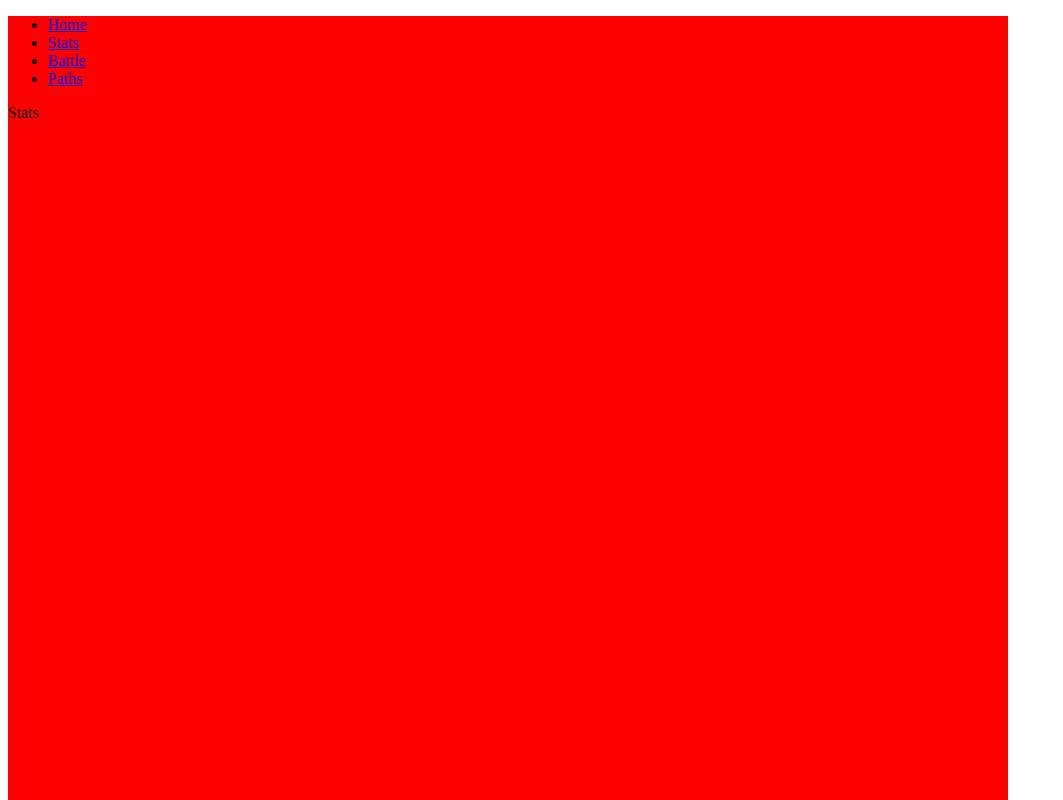
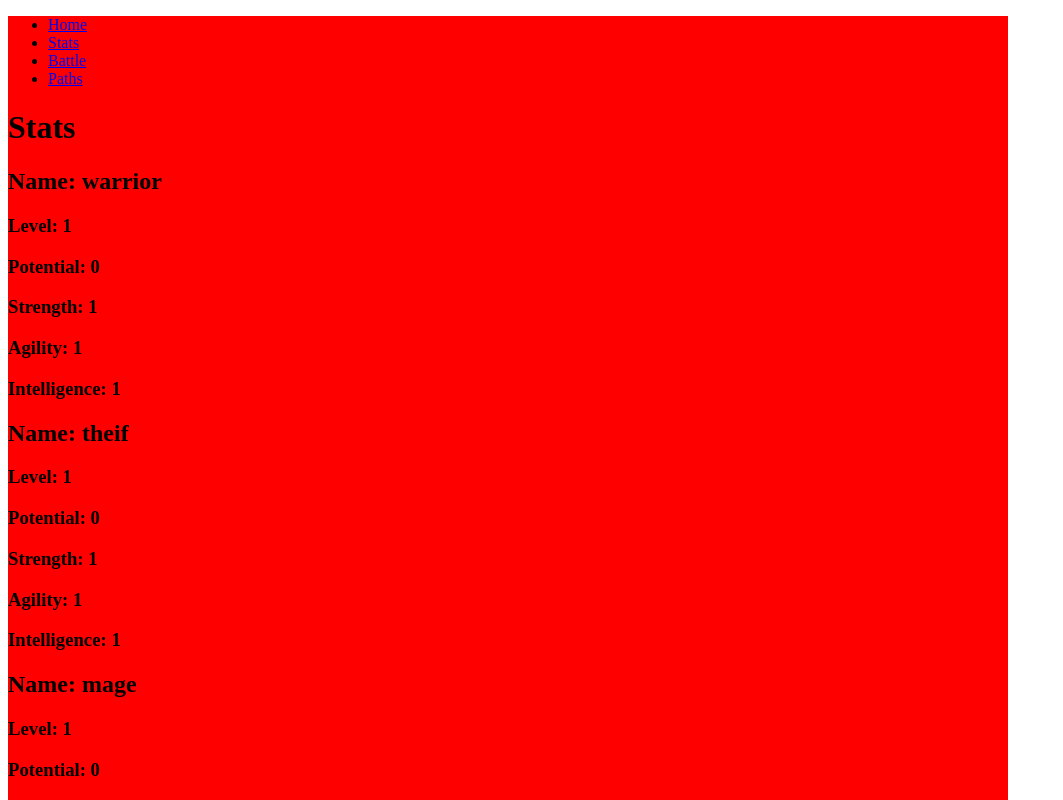
Before and after one commit to yyypasserby/fqyy, a React (Create React App) app: page /stats in a window 1280 px wide. Shown: the top 800 px of the page, without its empty margins (0-1063 px from the left). Built offline with nearby package versions, Linux system fonts and the light colour scheme.

Commit message:
Add characterAtom

```diff
--- /dev/null
+++ b/src/data/atoms/characterAtom.ts
@@ -0,0 +1,40 @@
+import { atom, RecoilState } from "recoil";
+
+interface Character {
+  name: string;
+  level: number;
+  potential: number;
+  strength: number;
+  agility: number;
+  intelligence: number;
+}
+
+export const charaterAtom: RecoilState<Character[]> = atom({
+  key: "characterAtom",
+  default: [
+    {
+      name: "warrior",
+      level: 1,
+      potential: 0,
+      strength: 1,
+      agility: 1,
+      intelligence: 1,
+    },
+    {
+      name: "theif",
+      level: 1,
+      potential: 0,
+      strength: 1,
+      agility: 1,
+      intelligence: 1,
+    },
+    {
+      name: "mage",
+      level: 1,
+      potential: 0,
+      strength: 1,
+      agility: 1,
+      intelligence: 1,
+    },
+  ],
+});
--- a/src/data/atoms/gameAtom.ts
+++ b/src/data/atoms/gameAtom.ts
@@ -1,7 +1,7 @@
 import { atom } from "recoil";
 
-export const gameState = atom({
-  key: "gameState",
+export const gameAtom = atom({
+  key: "gameAtom",
   default: {
     id: 1,
     name: "new game",
--- /dev/null
+++ b/src/data/selectors/pathHistorySelectors.ts
@@ -0,0 +1,15 @@
+import { selector } from "recoil";
+import { pathHistoryAtom } from "../atoms/pathHistoryAtom";
+
+export const pathHistorySelector = selector({
+  key: "pathHistorySelector",
+  get: ({ get }) => {
+    const pathHistory = get(pathHistoryAtom);
+    const pathLength = pathHistory.length;
+    const lastPath = pathHistory[pathLength - 1];
+    return {
+      pathLength,
+      lastPath,
+    };
+  },
+});
--- a/src/scenes/Home.tsx
+++ b/src/scenes/Home.tsx
@@ -1,10 +1,10 @@
 import React from "react";
 import { Link } from "react-router-dom";
 import { useRecoilState } from "recoil";
-import { gameState } from "../data/atoms/gameAtom";
+import { gameAtom } from "../data/atoms/gameAtom";
 
 function Home() {
-  const [game, setGame] = useRecoilState(gameState);
+  const [game, setGame] = useRecoilState(gameAtom);
   const startNewGame = React.useCallback(() => {
     const newID = game.id + 1;
     setGame({
--- a/src/scenes/Paths.tsx
+++ b/src/scenes/Paths.tsx
@@ -1,11 +1,13 @@
 import React from "react";
-import { useRecoilState } from "recoil";
+import { useRecoilState, useRecoilValue } from "recoil";
 import { pathHistoryAtom } from "../data/atoms/pathHistoryAtom";
+import { pathHistorySelector } from "../data/selectors/pathHistorySelectors";
 
 const CHOICES = [1, 2, 3];
 function Paths() {
   const [pathHistory, setPathHistory] = useRecoilState(pathHistoryAtom);
-  const selectAStep = React.useCallback(
+  const { pathLength, lastPath } = useRecoilValue(pathHistorySelector);
+  const selectAPath = React.useCallback(
     (item) => {
       setPathHistory([...pathHistory, item]);
     },
@@ -16,10 +18,12 @@ function Paths() {
     <div>
       <h1>Paths</h1>
       <h2>Path History: [{pathHistory.join(",")}]</h2>
+      <h2>You are at: {pathLength} level</h2>
+      <h2>You choose option {lastPath} as your last path</h2>
       <div>
         <h2>Your next STEP:</h2>
         {CHOICES.map((choice) => (
-          <button onClick={() => selectAStep(choice)}>{choice}</button>
+          <button onClick={() => selectAPath(choice)}>{choice}</button>
         ))}
       </div>
     </div>
--- a/src/scenes/Stats.tsx
+++ b/src/scenes/Stats.tsx
@@ -1,5 +1,25 @@
+import { useRecoilState } from "recoil";
+import { charaterAtom } from "../data/atoms/characterAtom";
+
 function Stats() {
-  return <div>Stats</div>;
+  const [characters, setCharacters] = useRecoilState(charaterAtom);
+  return (
+    <div>
+      <h1>Stats</h1>
+      {characters.map((character) => {
+        return (
+          <div>
+            <h2>Name: {character.name}</h2>
+            <h3>Level: {character.level}</h3>
+            <h3>Potential: {character.potential}</h3>
+            <h3>Strength: {character.strength}</h3>
+            <h3>Agility: {character.agility}</h3>
+            <h3>Intelligence: {character.intelligence}</h3>
+          </div>
+        );
+      })}
+    </div>
+  );
 }
 
 export default Stats;
```
